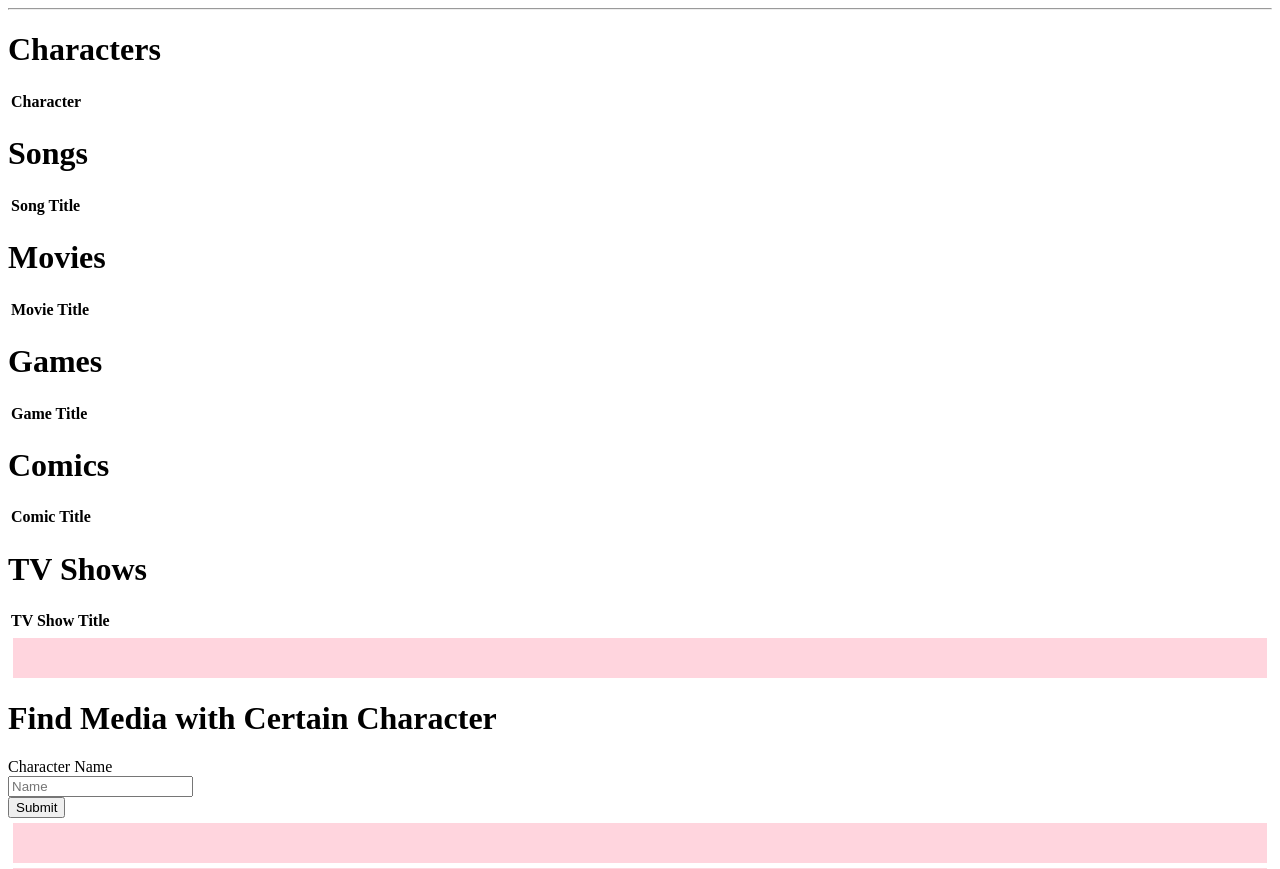
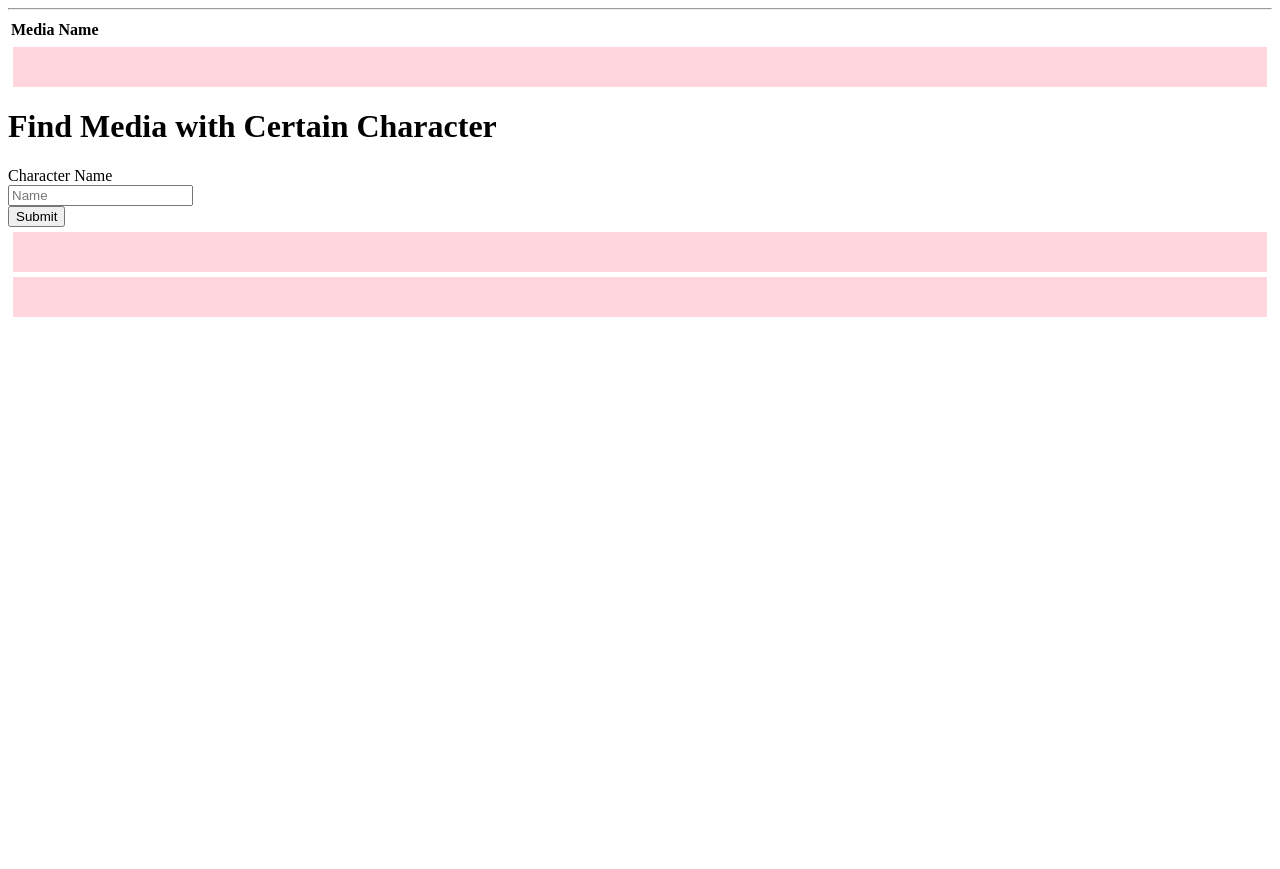
Before and after one commit to frawgii/cs2300_final_project, a Flask app: page /find_m_w_c/ in a window 1280 px wide. Shown: the part 45-914 px from the top of the page. After the commit the page ends 362 px from the top, so only its background shows below. Run offline with Flask 3, Linux system fonts and the light colour scheme; lists and menus that the app fills with data are empty.

Commit message:
Updated media with chars

```diff
--- a/Templates/find_m_w_c.html
+++ b/Templates/find_m_w_c.html
@@ -13,97 +13,17 @@
     </form>
 {% endblock %}
 
-{% block song_info %}
-    <h1>{% block song_title %} Songs {% endblock %}</h1>
-    <div class='songs'>
+{% block character_info %}
+    <div class='chars'>
         <table>
             <tr>
-            <th>Song Title</th>
+                <th><b>Media Name </b> </th>
             </tr>
-        {% for songs in song %}
+            {% for media in media_character %}
             <tr>
-            <td>{{ songs['s_title'] }}</td>
+                <td>{{ media[0] }}</td>
             </tr>
             {% endfor %}
         </table>
     </div>
 {% endblock %}
-
-{% block comic_info %}
-    <h1>{% block comic_title %} Comics {% endblock %}</h1>
-    <div class='comics'>
-    <table>
-        <tr>
-            <th>Comic Title</th>
-        </tr>
-        {% for comics in comic %}
-        <tr>
-            <td>{{ comics['c_title'] }}</td>
-        {% endfor %}
-    </table>
-</div>
-{% endblock %}
-
-{% block tv_info %}
-    <h1>{% block tv_title %} TV Shows {% endblock %}</h1>
-    <div class='tvs'>
-    <table>
-        <tr>
-            <th>TV Show Title</th>
-        </tr>
-        {% for tvs in tv_show %}
-        <tr>
-            <td>{{ tvs['tv_title'] }}</td>
-        </tr>
-        {% endfor %}
-    </table>
-</div>
-{% endblock %}
-
-{% block movie_info %}
-    <h1>{% block movie_title %} Movies {% endblock %}</h1>
-    <div class='movies'>
-    <table>
-        <tr>
-            <th>Movie Title</th>
-        </tr>
-        {% for movies in movie %}
-        <tr>
-            <td>{{ movies['mo_title'] }}</td>
-        </tr>
-        {% endfor %}
-    </table>
-</div>
-{% endblock %}
-
-{% block game_info %}
-    <h1>{% block game_title %} Games {% endblock %}</h1>
-    <div class='games'>
-    <table>
-        <tr>
-            <th>Game Title</th>
-        </tr>
-        {% for games in game %}
-        <tr>
-            <td>{{ games['g_title'] }}</td>
-        </tr>
-        {% endfor %}
-    </table>
-</div>
-{% endblock %}
-
-{% block character_info %}
-    <h1>{% block character_title %} Characters {% endblock %}</h1>
-    <div class='chars'>
-    <table>
-        <tr>
-            <th>Character &emsp; </th>
-        </tr>
-        {% for chars in media_character %}
-        <tr>
-            <td>{{ chars['ch_name'] }} the {{ chars['species'] }}</td>
-        </tr>
-        {% endfor %}
-    </table>
-</div>
-{% endblock %}
--- a/app.py
+++ b/app.py
@@ -858,23 +858,13 @@ def find_m_w_c():
         mch_name = request.form['ch_name']
         conn = get_db_connection()
         curs = conn.cursor()
-        curs.execute('SELECT m.c_id, m.mo_id, m.g_id, m.tv_id, m.s_id FROM media_has_character m, media_character c \
-                     WHERE m.ch_id=c.id AND c.ch_name=?', (mch_name,))
+        curs.execute('SELECT s.s_title, g.g_title, co.c_title, tv.tv_title, mo.mo_title\
+                    FROM media_has_character m, media_character c, song s, game g, comic co, tv_show tv, movie mo\
+                     WHERE (m.ch_id=c.id) AND (m.mo_id=mo.id OR m.c_id=co.id  OR m.g_id=g.id OR m.tv_id=tv.id OR m.s_id=s.id)\
+                    AND c.ch_name=?', (mch_name,))
         media = curs.fetchall()
-        for i in media:
-            if i['g_id'] != None:
-                flash('Game ID: ' + str(i['g_id']))
-            elif i['c_id'] != None:
-                flash('Comic ID: ' + str(i['c_id']))
-            elif i['tv_id'] != None:
-                flash('TV ID: ' + str(i['tv_id']))
-            elif i['s_id'] != None:
-                flash('Song ID: ' + str(i['s_id']))
-            elif i['mo_id'] != None:
-                flash('Movie ID: ' + str(i['mo_id']))
-        conn.commit()
         conn.close()
-        return redirect(url_for('find_m_w_c'))
+        return render_template('find_m_w_c.html', media_character=media)
     return render_template('find_m_w_c.html')
 
 @app.route('/find_c_w_f/', methods=('GET', 'POST'))
```
Lines whose indentation alone changed are shown as unchanged.
